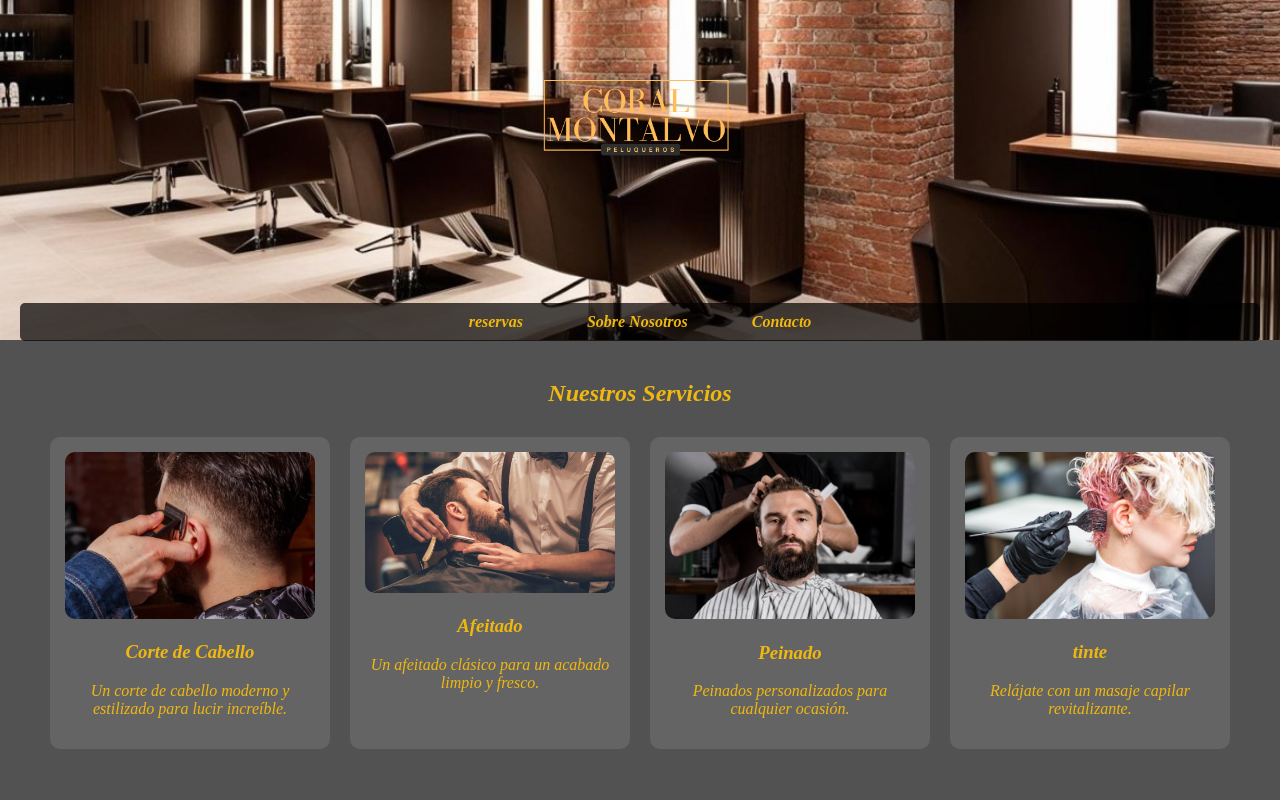
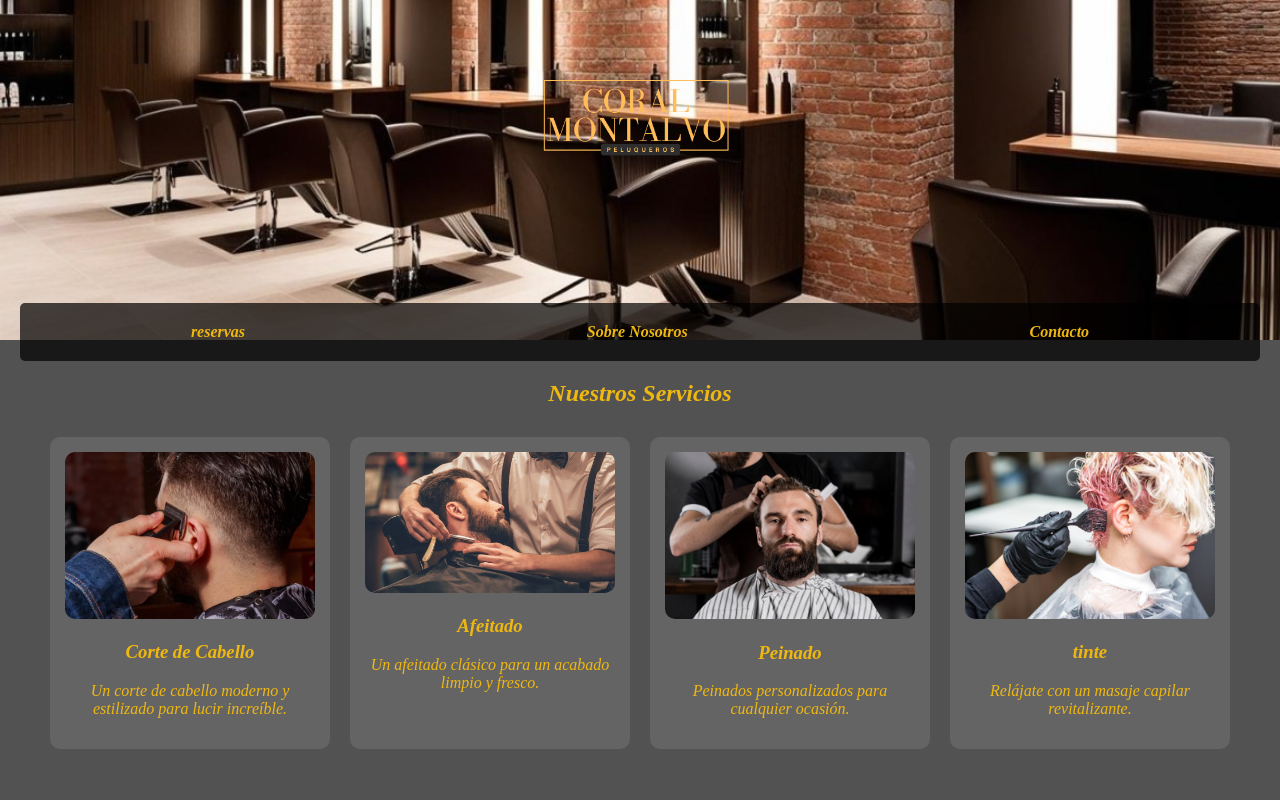
Before and after one commit to Dssancheez/peluqueriaCora, a plain HTML site: page index.html in a window 1280 px wide. Shown: the top 800 px of the page. Drawn offline with Linux system fonts and the light colour scheme.

Commit message:
Add files via upload

```diff
--- a/estilos.css
+++ b/estilos.css
@@ -32,14 +32,20 @@ nav {
     background-color: rgba(0, 0, 0, 0.7); /* Fondo semi-transparente para el menú */
     padding: 10px 0; /* Espaciado interno */
     border-radius: 5px; /* Bordes redondeados */
+    flex-wrap: wrap; /* Allows items to wrap on smaller screens */
+
+    display: flex;
+    justify-content: space-around; /* Adjusts spacing between items */
 }
+
 nav a {
     color: #EFB810; /* Color del texto */
     text-decoration: none;
-    margin: 0 15px;
+    margin: 0 10px;
     font-weight: bold;
     padding: 10px 15px; /* Espaciado interno para los enlaces */
     transition: background-color 0.3s; /* Transición suave para el efecto hover */
+
 }
 nav a:hover {
     background-color: rgba(239, 184, 16, 0.3); /* Color de fondo al pasar el ratón */
```
